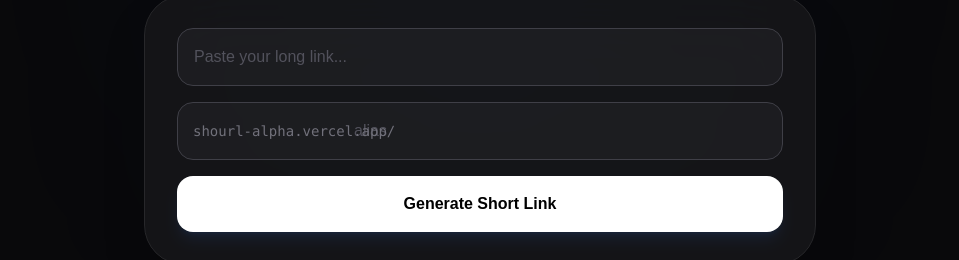
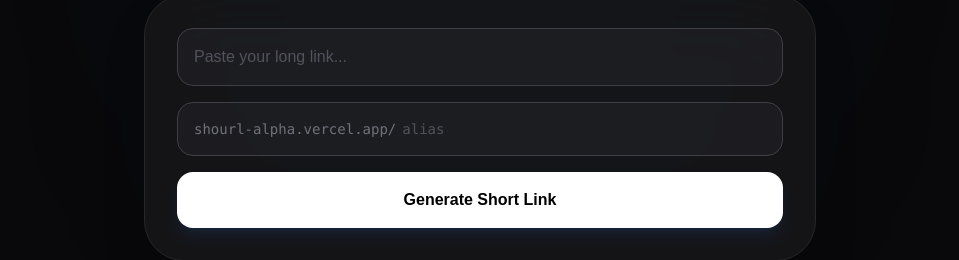
Before and after one commit to sagarMaurya81/shourl, a Next.js app: page / in a window 1280 px wide. Shown: the part 425-685 px from the top of the page, without its empty margins (160-1119 px from the left). Built offline with nearby package versions, Linux system fonts and the light colour scheme.

Commit message:
fix: resolve text overlap in alias input with flex layout

```diff
--- a/app/HomeForm.js
+++ b/app/HomeForm.js
@@ -14,7 +14,8 @@ export default function HomeForm() {
     setLoading(true);
     try {
       await axios.post("api/generate", { url, shorturl });
-      setgenerate(`${process.env.NEXT_PUBLIC_HOST}/${shorturl}`);
+      const host = process.env.NEXT_PUBLIC_HOST || "https://shourl-alpha.vercel.app";
+      setgenerate(`${host}/${shorturl}`);
       seturl("");
       setshorturl("");
     } catch (error) {
@@ -41,10 +42,12 @@ export default function HomeForm() {
         </div>
 
         {/* Alias Input */}
-        <div className="relative">
-          <span className="absolute left-4 top-1/2 -translate-y-1/2 text-zinc-500 font-mono text-sm">shourl-alpha.vercel.app/</span>
+        <div className="flex items-center w-full bg-zinc-800/50 border border-zinc-700 rounded-2xl focus-within:ring-2 focus-within:ring-blue-500/50 focus-within:border-blue-500 transition-all">
+          <span className="pl-4 pr-1 text-zinc-500 font-mono text-xs sm:text-sm whitespace-nowrap select-none shrink-0">
+            shourl-alpha.vercel.app/
+          </span>
           <input
-            className="w-full bg-zinc-800/50 border border-zinc-700 text-white p-4 pl-44 rounded-2xl focus:outline-none focus:ring-2 focus:ring-blue-500/50 focus:border-blue-500 transition-all placeholder:text-zinc-600"
+            className="w-full bg-transparent text-white p-4 pl-0.5 rounded-2xl focus:outline-none placeholder:text-zinc-600 font-mono text-sm"
             type="text"
             placeholder="alias"
             onChange={(e) => setshorturl(e.target.value)}
```
